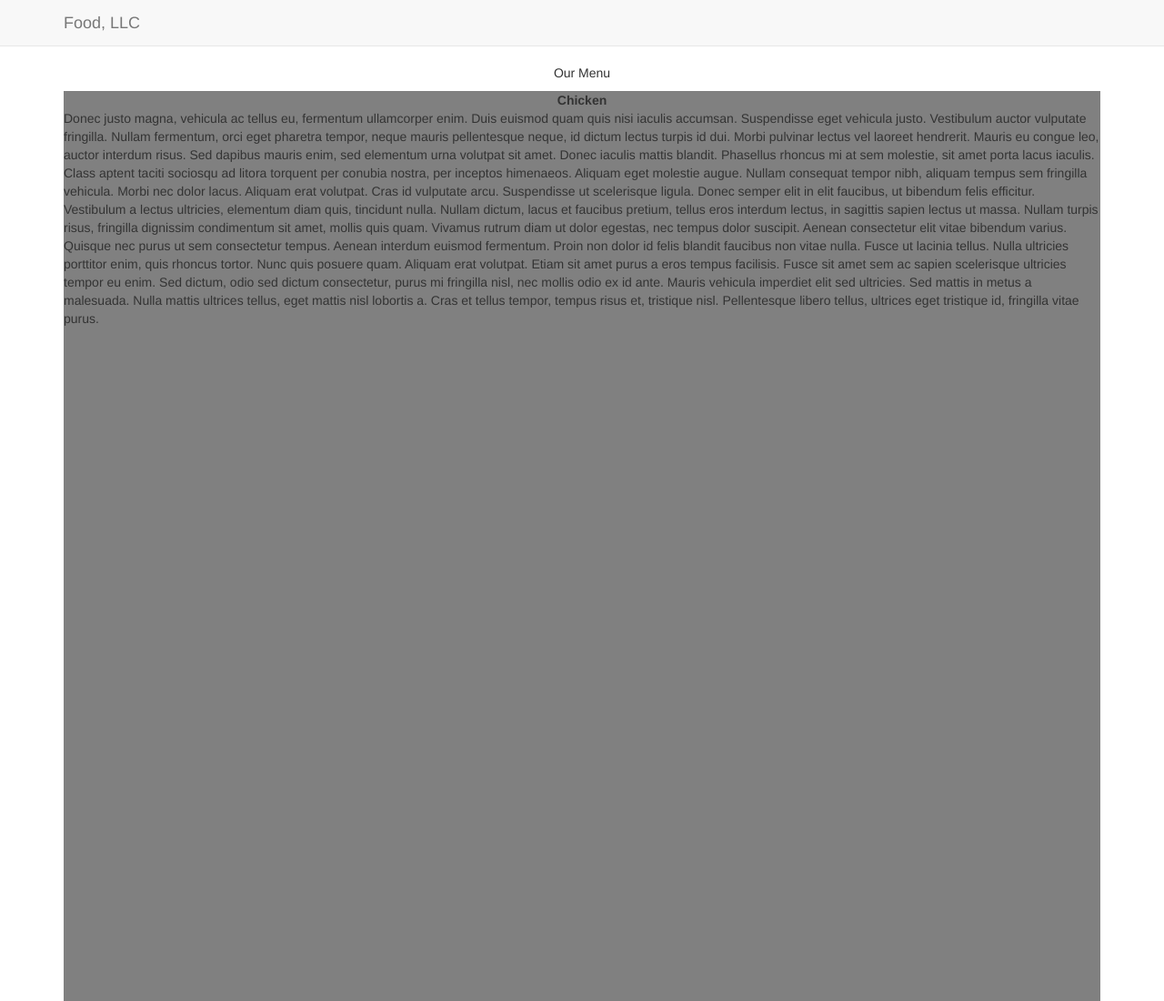
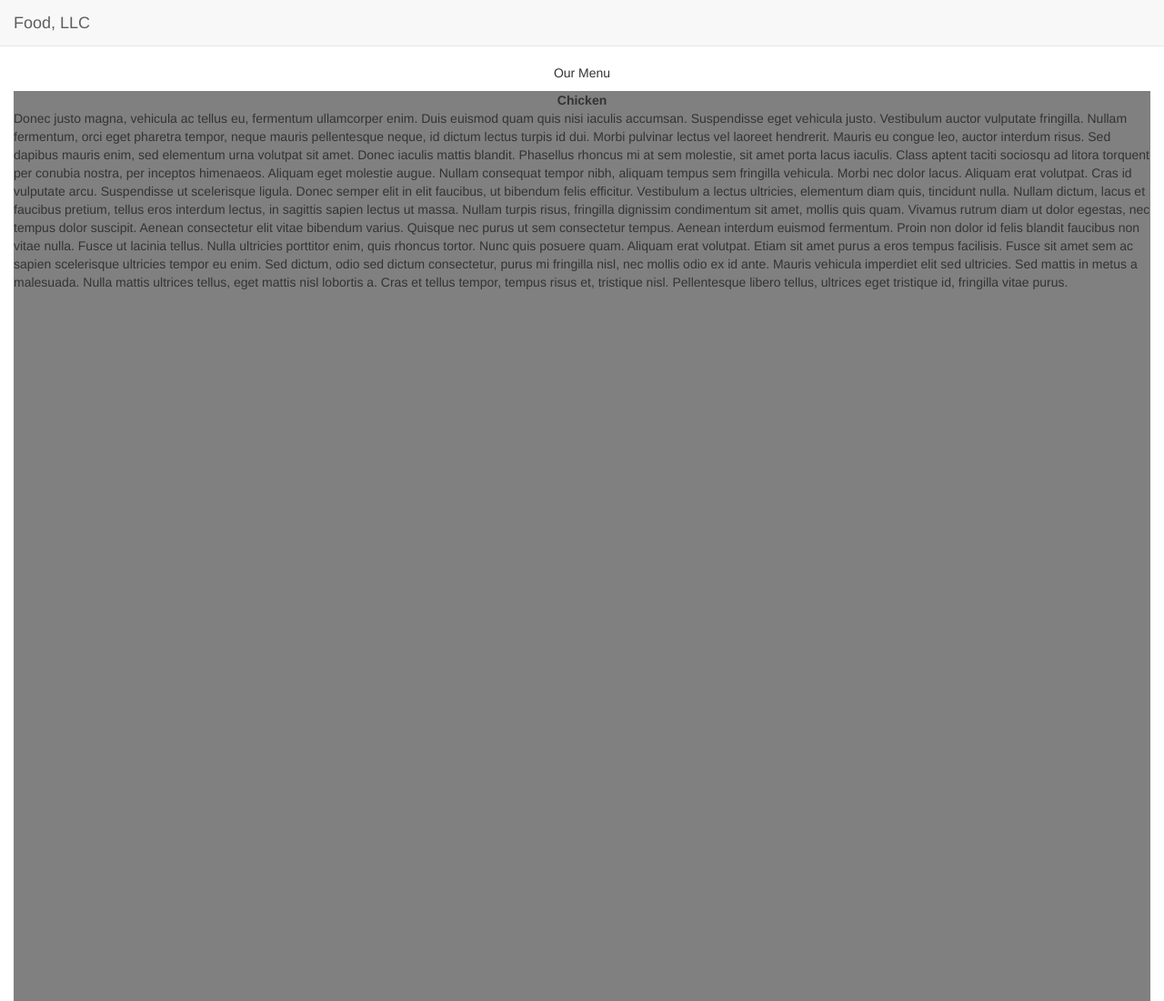
Before and after one commit to atzorvas/rails-specialization-course4, a plain HTML site: page assignments/module3/index.html in a window 1280 px wide. Shown: the top 1100 px of the page at 91% size. Drawn offline with Linux system fonts and the light colour scheme.

Commit message:
use container-fluid

```diff
--- a/assignments/module3/index.html
+++ b/assignments/module3/index.html
@@ -19,7 +19,7 @@
 <body>
     <header>
         <nav class="navbar navbar-default navbar-fixed-top">
-            <div class="container">
+            <div class="container-fluid">
                 <div class="navbar-header">
                     <button type="button" class="navbar-toggle collapsed" data-toggle="collapse" data-target="#bs-example-navbar-collapse-1" aria-expanded="false">
                         <span class="sr-only">Toggle navigation</span>
@@ -41,7 +41,7 @@
             </div>
         </nav>
     </header>
-    <div id="main" class="container">
+    <div id="main" class="container-fluid">
         <div class="row">
             <col-xs-12>
                 <p class="text-center">Our Menu</p>
```
